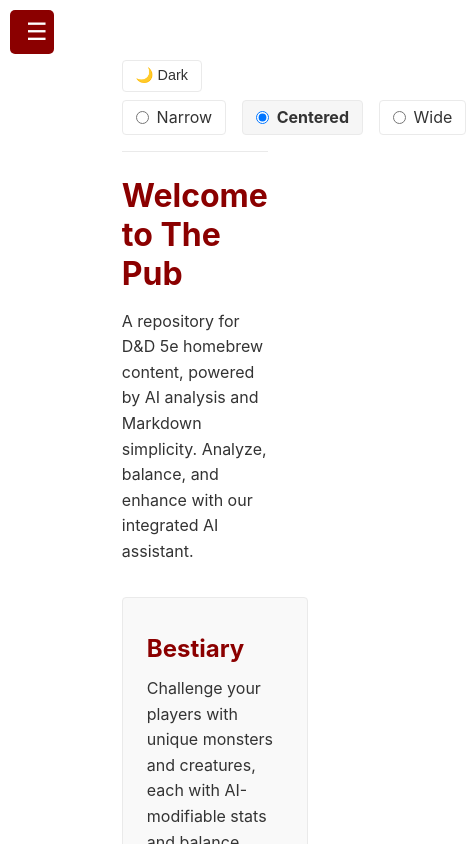
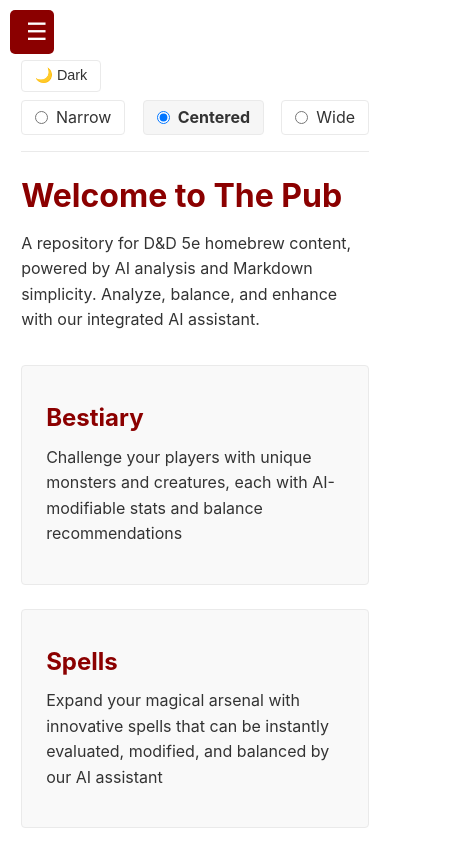
Before and after one commit to Tremontaine/the-pub, a Next.js app: page / in a window 390 px wide. Shown: the top 844 px of the page, 466 px wide, since content can reach past the window. Built offline with nearby package versions, Linux system fonts and the light colour scheme.

Commit message:
Update globals.css

```diff
--- a/styles/globals.css
+++ b/styles/globals.css
@@ -318,7 +318,8 @@ input[type="text"], textarea {
 }
 
 .entry-detail {
-  max-width: 800px;
+  width: 100%; /* Force entry detail to expand */
+  max-width: 100%;
   margin: 0 auto;
 }
 
@@ -491,7 +492,8 @@ input[type="text"], textarea {
 }
 
 .home-content {
-  max-width: 900px;
+  width: 100%; /* Force home content to expand */
+  max-width: 100%;
   margin: 0 auto;
 }
 
@@ -499,6 +501,11 @@ input[type="text"], textarea {
   margin-top: 3rem;
   padding-top: 2rem;
   border-top: 1px solid var(--border-color);
+}
+
+.width-wide .entry-detail,
+.width-wide .home-content {
+  max-width: 100%;
 }
 
 /* Markdown Content Styling */
@@ -842,6 +849,11 @@ input[type="text"], textarea {
     pointer-events: none;
   }
 
+  .main-content-inner {
+    width: 95% !important;
+    max-width: 95% !important;
+  }
+
   .container.sidebar-open::after {
     background: rgba(0, 0, 0, 0.5);
     visibility: visible;
```
